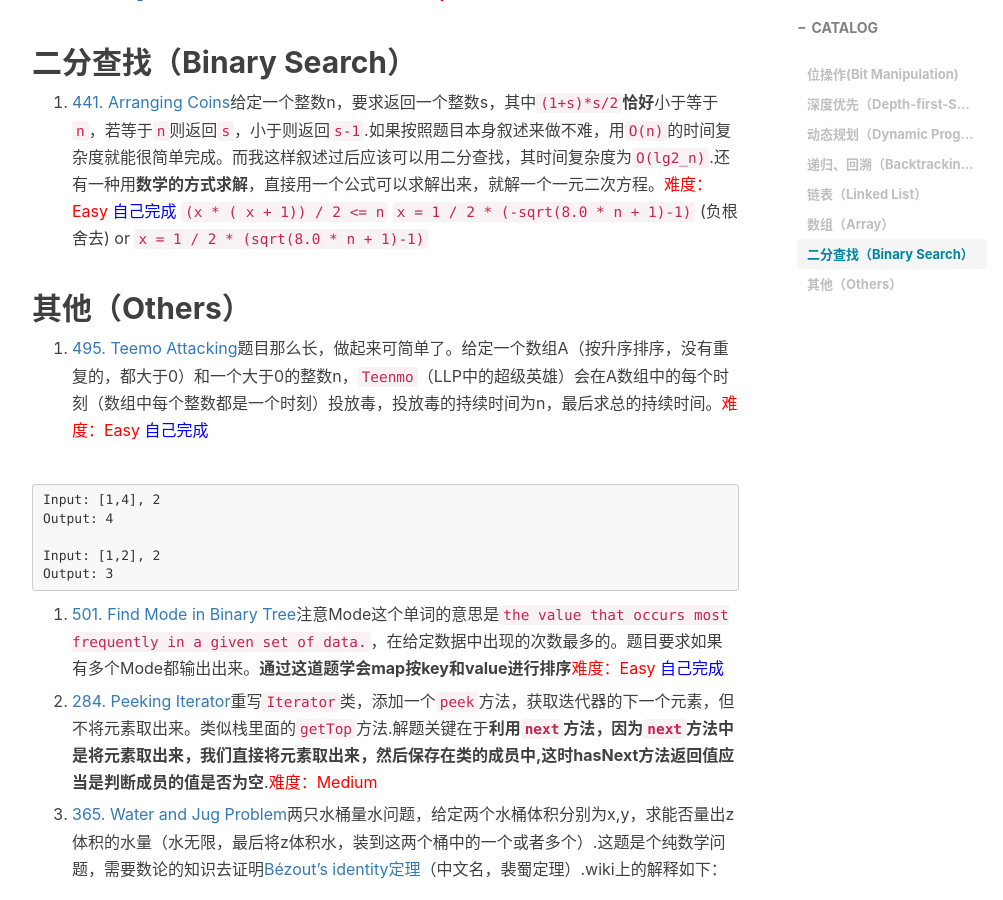
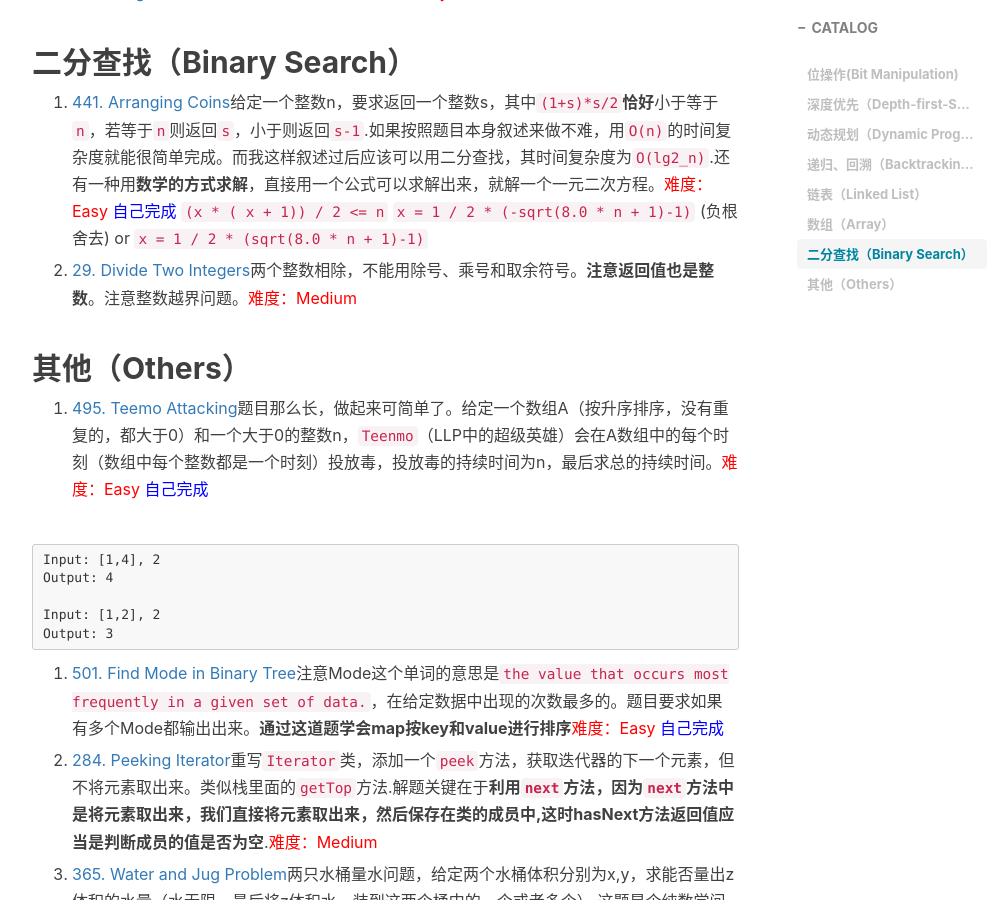
Before and after one commit to LJerRRy/fighting.github.io, a Jekyll site: the page built from _posts/2017-01-04-Leetcode题目分类.md, in a window 1280 px wide and 900 px high, scrolled down 2967 px. Shown: the whole window, without its empty margins (233-1236 px from the left). Built offline with Jekyll 4.4.1, drawn with Linux system fonts in a browser that asks for light colours; nearby versions of some CDN libraries; comment, search, counter and statistics services are not loaded.

Commit message:
leetcode 26

```diff
--- a/_posts/2017-01-04-Leetcode题目分类.md
+++ b/_posts/2017-01-04-Leetcode题目分类.md
@@ -92,6 +92,7 @@ Output: [-1,3,-1]
 `(x * ( x + 1)) / 2 <= n`
 `x = 1 / 2 * (-sqrt(8.0 * n + 1)-1)` (负根舍去) or `x = 1 / 2 * (sqrt(8.0 * n + 1)-1)`
 
+2. [29. Divide Two Integers](https://leetcode.com/problems/divide-two-integers/)两个整数相除，不能用除号、乘号和取余符号。**注意返回值也是整数**。注意整数越界问题。<font color="red">难度：Medium</font>
 
 
 ## 其他（Others）
```
